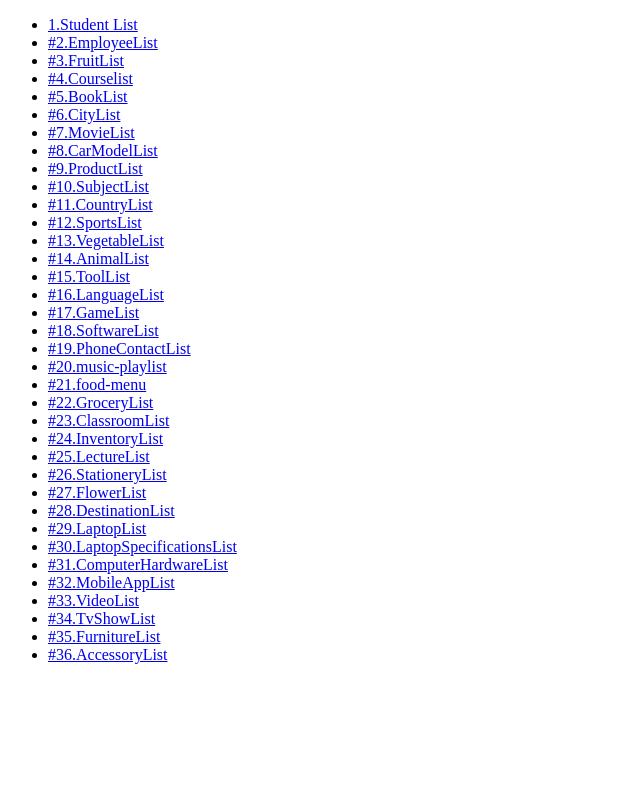
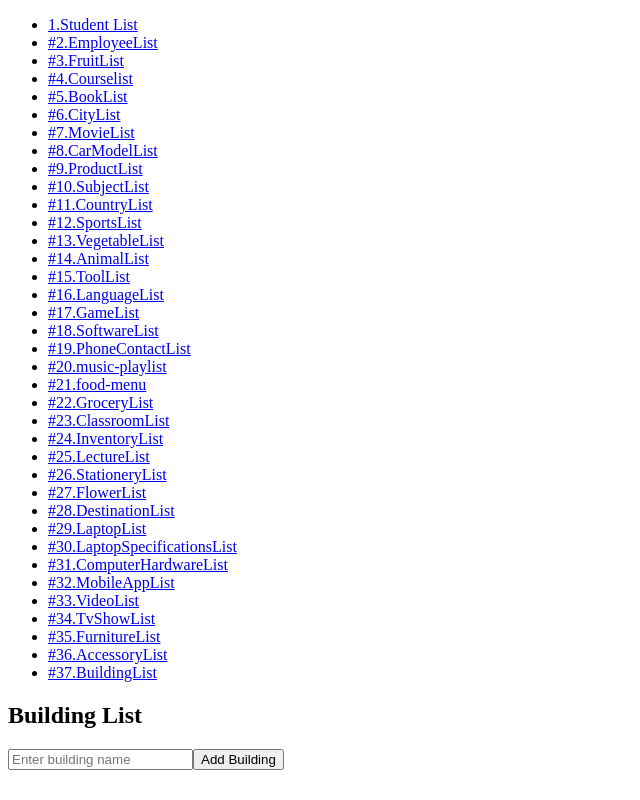
Before and after one commit to ChristineMaitom/AngularDataStructures, an Angular app: page /building-list in a window 1280 px wide. Before the commit this address led to /. Shown: the whole page, without its empty margins (0-640 px from the left). Built offline with nearby package versions, Linux system fonts and the light colour scheme.

Commit message:
#37 Building List

```diff
--- a/src/app/app.component.html
+++ b/src/app/app.component.html
@@ -36,6 +36,8 @@
     <li><a routerLink="tv-show-list">#34.TvShowList</a></li>
     <li><a routerLink="furniture-list">#35.FurnitureList</a></li>
     <li><a routerLink="accessory-list">#36.AccessoryList</a></li>
+    <li><a routerLink="building-list">#37.BuildingList</a></li>
+
 
   </ul>
 </nav>
--- a/src/app/app.module.ts
+++ b/src/app/app.module.ts
@@ -41,6 +41,7 @@ import {VideoListComponent} from "./components/video-list/video-list.component";
 import {TVShowListComponent} from "./components/tv-show-list/tv-show-list.component";
 import {FurnitureListComponent} from "./components/furniture-list/furniture-list.component";
 import {AccessoryListComponent} from "./components/accessory-list/accessory-list.component";
+import {BuildingListComponent} from "./components/building-list/building-list.component";
 
 
 const routes: Routes = [
@@ -81,6 +82,8 @@ const routes: Routes = [
   {path: 'tv-show-list', component:TVShowListComponent},
   {path: 'furniture-list', component:FurnitureListComponent},
   {path: 'accessory-list', component:AccessoryListComponent},
+  {path: 'building-list', component:BuildingListComponent},
+
 
 ]
 
@@ -131,6 +134,8 @@ const routes: Routes = [
     TVShowListComponent,
     FurnitureListComponent,
     AccessoryListComponent,
+    BuildingListComponent,
+
 
   ],
 
--- /dev/null
+++ b/src/app/components/building-list/building-list.component.html
@@ -0,0 +1,15 @@
+<div class="building-list">
+  <h2>Building List</h2>
+
+  <input
+    type="text"
+    [(ngModel)]="buildingName"
+    placeholder="Enter building name"
+    (keydown.enter)="addBuilding()"
+  />
+  <button (click)="addBuilding()">Add Building</button>
+
+  <ul>
+    <li *ngFor="let building of buildings">{{ building }}</li>
+  </ul>
+</div>
--- /dev/null
+++ b/src/app/components/building-list/building-list.component.ts
@@ -0,0 +1,18 @@
+import { Component } from '@angular/core';
+
+@Component({
+  selector: 'app-building-list',
+  templateUrl: './building-list.component.html',
+  styleUrl: './building-list.component.css'
+})
+export class BuildingListComponent {
+  buildingName: string = '';
+  buildings: string[] = [];
+
+  addBuilding() {
+    if (this.buildingName.trim()) {
+      this.buildings.push(this.buildingName.trim());
+      this.buildingName = ''; // Clear input after adding
+    }
+  }
+}
```
Also changed, not shown: src/app/components/building-list/building-list.component.css (added), 1 other file (tests, documents, lock files or other folders).
